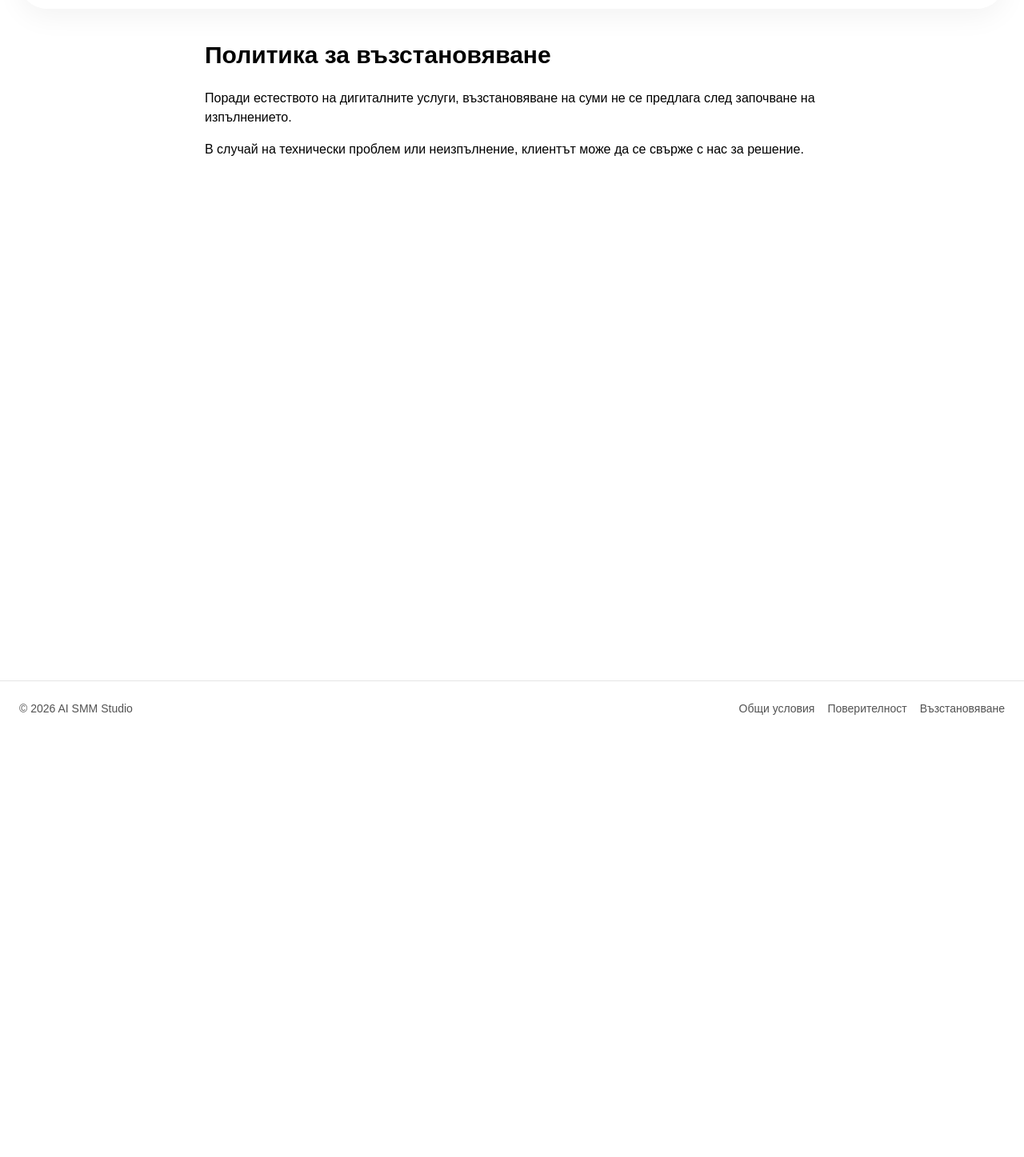
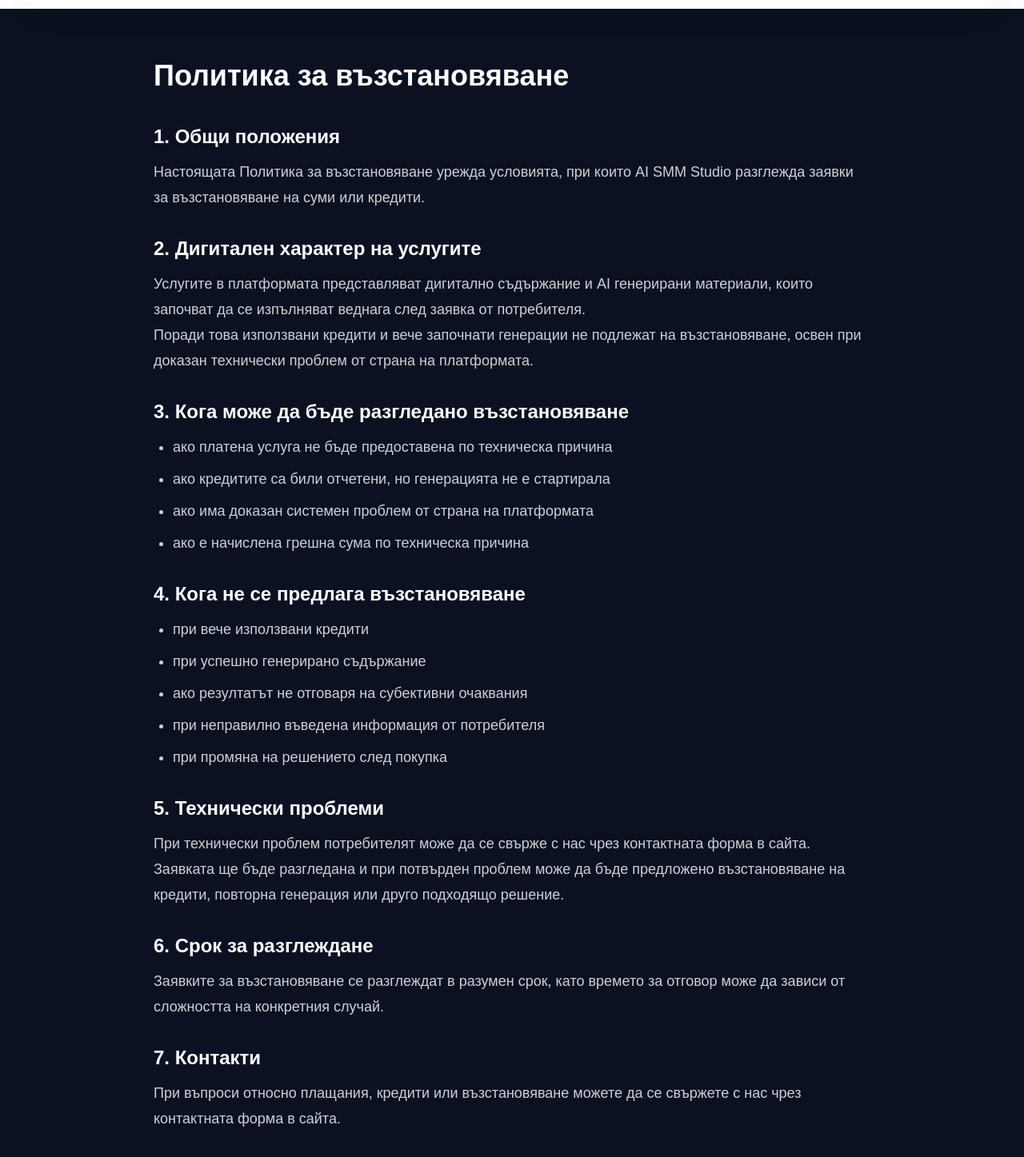
Before and after one commit to celevra-coder/ai-smm-platform, a Next.js app: page /refund in a window 1280 px wide. Shown: the part 83-1530 px from the top of the page at 80% size. Before the commit the page ends 1003 px from the top, so only its background shows below. Built offline with nearby package versions, Linux system fonts and the light colour scheme; no server answers.

Commit message:
Improve refund policy page

```diff
--- a/app/refund/page.tsx
+++ b/app/refund/page.tsx
@@ -1,16 +1,97 @@
 export default function RefundPage() {
   return (
-    <main className="min-h-screen bg-white px-6 py-10 text-black">
-      <div className="mx-auto max-w-3xl">
-        <h1 className="text-3xl font-bold mb-6">Политика за възстановяване</h1>
+    <main className="min-h-screen bg-[#0b1120] px-6 py-16 text-white">
+      <div className="mx-auto max-w-4xl">
+        <h1 className="mb-10 text-4xl font-bold">
+          Политика за възстановяване
+        </h1>
 
-        <p className="mb-4">
-          Поради естеството на дигиталните услуги, възстановяване на суми не се предлага след започване на изпълнението.
-        </p>
+        <div className="space-y-8 text-lg leading-8 text-white/80">
+          <section>
+            <h2 className="mb-3 text-2xl font-semibold text-white">
+              1. Общи положения
+            </h2>
+            <p>
+              Настоящата Политика за възстановяване урежда условията, при които
+              AI SMM Studio разглежда заявки за възстановяване на суми или
+              кредити.
+            </p>
+          </section>
 
-        <p className="mb-4">
-          В случай на технически проблем или неизпълнение, клиентът може да се свърже с нас за решение.
-        </p>
+          <section>
+            <h2 className="mb-3 text-2xl font-semibold text-white">
+              2. Дигитален характер на услугите
+            </h2>
+            <p>
+              Услугите в платформата представляват дигитално съдържание и AI
+              генерирани материали, които започват да се изпълняват веднага
+              след заявка от потребителя.
+            </p>
+            <p>
+              Поради това използвани кредити и вече започнати генерации не
+              подлежат на възстановяване, освен при доказан технически проблем
+              от страна на платформата.
+            </p>
+          </section>
+
+          <section>
+            <h2 className="mb-3 text-2xl font-semibold text-white">
+              3. Кога може да бъде разгледано възстановяване
+            </h2>
+            <ul className="list-disc space-y-2 pl-6">
+              <li>ако платена услуга не бъде предоставена по техническа причина</li>
+              <li>ако кредитите са били отчетени, но генерацията не е стартирала</li>
+              <li>ако има доказан системен проблем от страна на платформата</li>
+              <li>ако е начислена грешна сума по техническа причина</li>
+            </ul>
+          </section>
+
+          <section>
+            <h2 className="mb-3 text-2xl font-semibold text-white">
+              4. Кога не се предлага възстановяване
+            </h2>
+            <ul className="list-disc space-y-2 pl-6">
+              <li>при вече използвани кредити</li>
+              <li>при успешно генерирано съдържание</li>
+              <li>ако резултатът не отговаря на субективни очаквания</li>
+              <li>при неправилно въведена информация от потребителя</li>
+              <li>при промяна на решението след покупка</li>
+            </ul>
+          </section>
+
+          <section>
+            <h2 className="mb-3 text-2xl font-semibold text-white">
+              5. Технически проблеми
+            </h2>
+            <p>
+              При технически проблем потребителят може да се свърже с нас чрез
+              контактната форма в сайта. Заявката ще бъде разгледана и при
+              потвърден проблем може да бъде предложено възстановяване на
+              кредити, повторна генерация или друго подходящо решение.
+            </p>
+          </section>
+
+          <section>
+            <h2 className="mb-3 text-2xl font-semibold text-white">
+              6. Срок за разглеждане
+            </h2>
+            <p>
+              Заявките за възстановяване се разглеждат в разумен срок, като
+              времето за отговор може да зависи от сложността на конкретния
+              случай.
+            </p>
+          </section>
+
+          <section>
+            <h2 className="mb-3 text-2xl font-semibold text-white">
+              7. Контакти
+            </h2>
+            <p>
+              При въпроси относно плащания, кредити или възстановяване можете
+              да се свържете с нас чрез контактната форма в сайта.
+            </p>
+          </section>
+        </div>
       </div>
     </main>
   );
```
